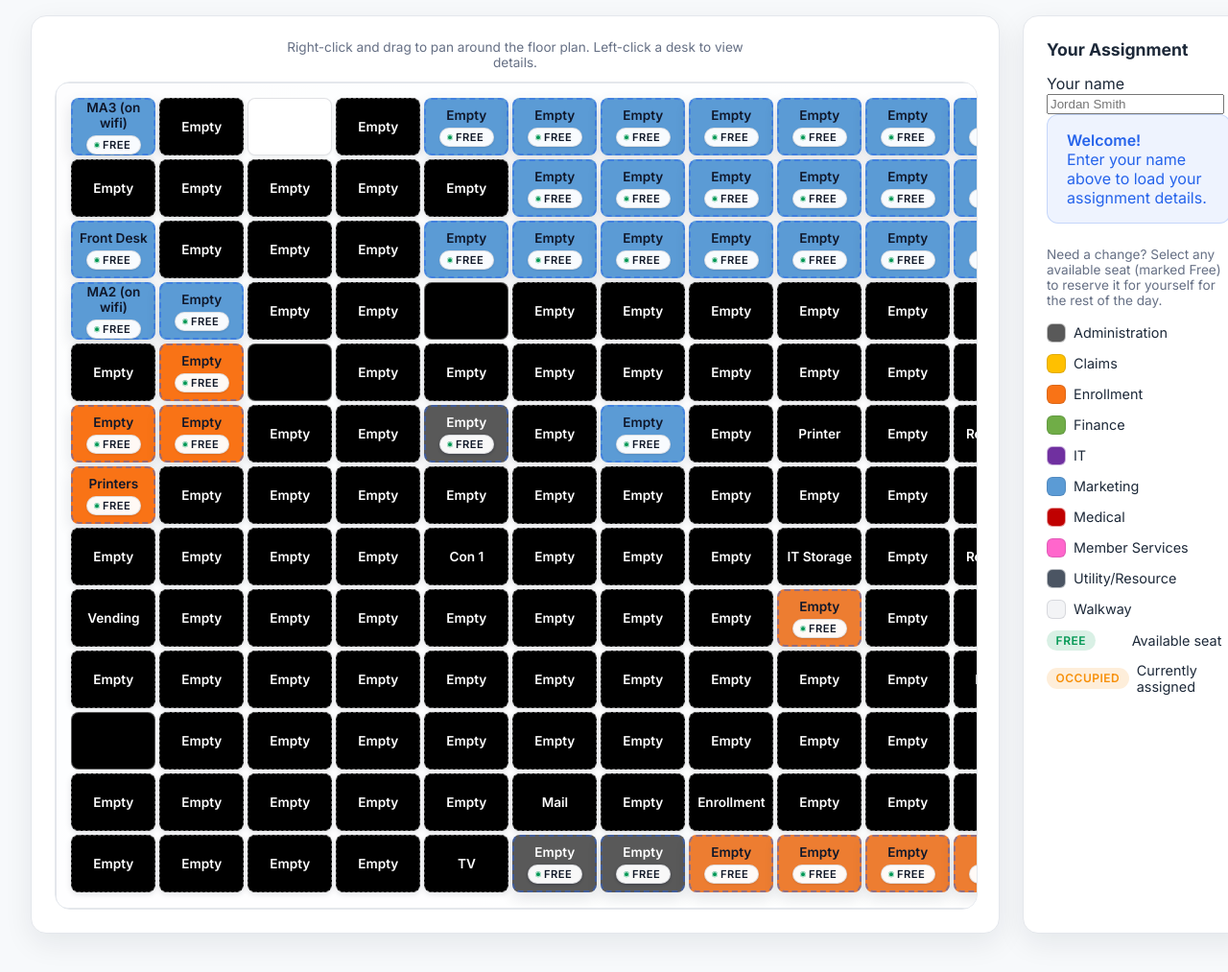
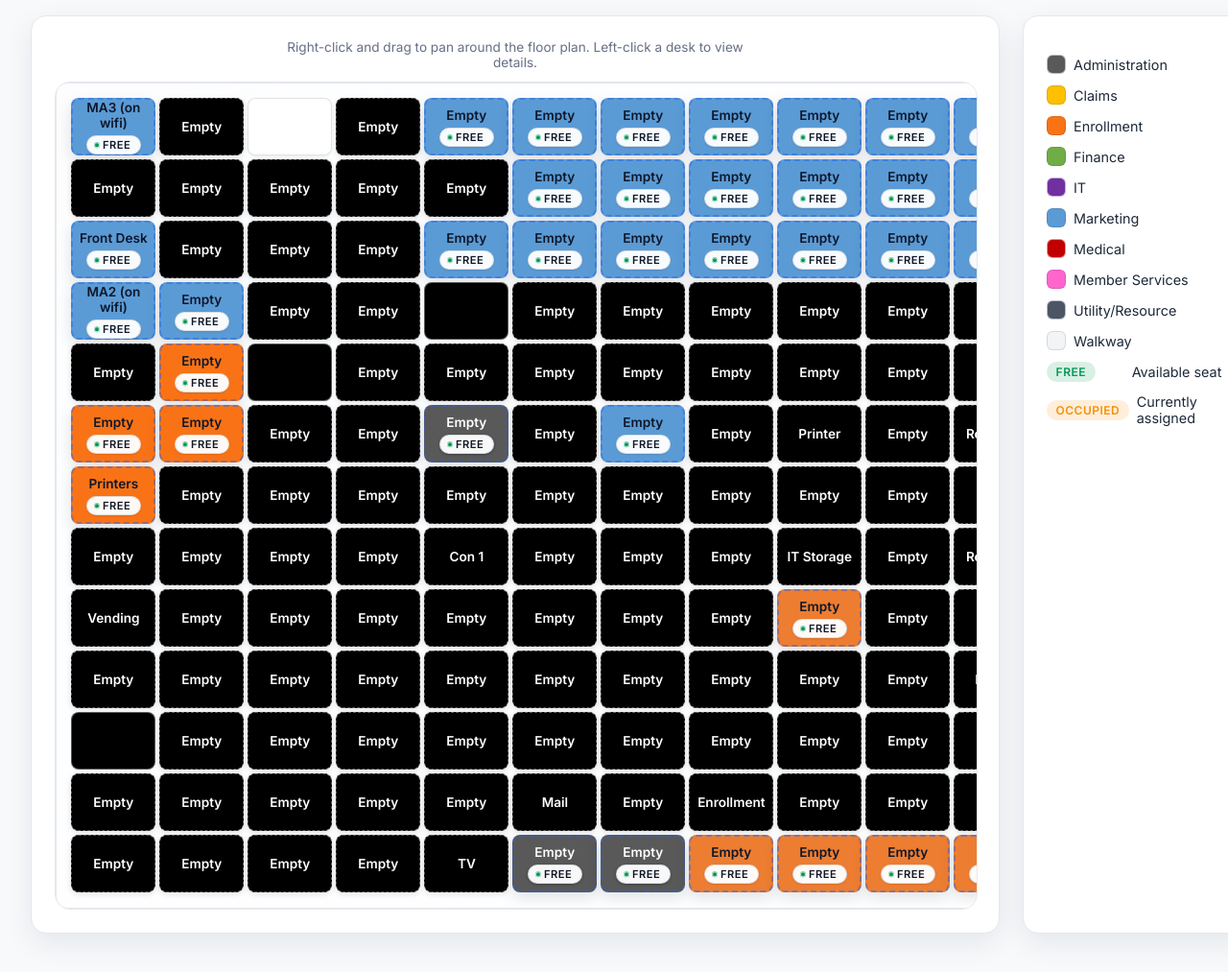
Before and after one commit to miles-howell/Window-Works, a Django app: page / in a window 1280 px wide; the page is wider, and only the part inside the window is pictured. Shown: the top 1013 px of that part at 96% size. Run offline with Django 5.2, Linux system fonts and the light colour scheme; data comes from the database, SQL or seed files in the repository; data that the repository does not hold is empty; parts of the project's set-up code (start-up, migrations or seed data) failed here and were passed over.

Commit message:
Cleanup UI

```diff
--- a/templates/floorplan/index.html
+++ b/templates/floorplan/index.html
@@ -17,45 +17,6 @@
       </div>
     </section>
     <aside class="card sidebar-card">
-      <h2>Your Assignment</h2>
-      <form id="name-form" class="form-grid">
-        <div>
-          <label for="employee-name">Your name</label>
-          <input type="text" id="employee-name" name="name" placeholder="Jordan Smith" autocomplete="name" />
-        </div>
-      </form>
-      <div id="user-status" class="status-banner info">
-        <div>
-          <strong id="status-title">Welcome!</strong>
-          <span id="status-body">Enter your name above to load your assignment details.</span>
-        </div>
-      </div>
-      <div id="assignment-details" class="hidden">
-        <table class="table-like">
-          <tbody>
-            <tr>
-              <th scope="row">Employee</th>
-              <td id="detail-employee"></td>
-            </tr>
-            <tr>
-              <th scope="row">Location</th>
-              <td id="detail-location"></td>
-            </tr>
-            <tr>
-              <th scope="row">Department</th>
-              <td id="detail-department"></td>
-            </tr>
-            <tr>
-              <th scope="row">Duration</th>
-              <td id="detail-duration"></td>
-            </tr>
-          </tbody>
-        </table>
-      </div>
-      <p class="note-text" style="margin-top: 1.5rem;">
-        Need a change? Select any available seat (marked Free) to reserve it for yourself for the
-        rest of the day.
-      </p>
       <div class="legend">
         {% for department in departments %}
           <div class="legend-item">
```
